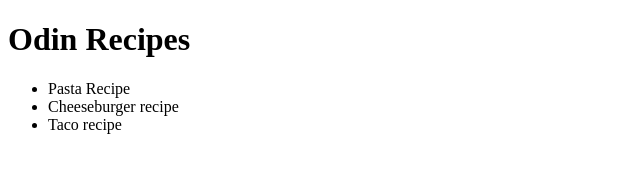
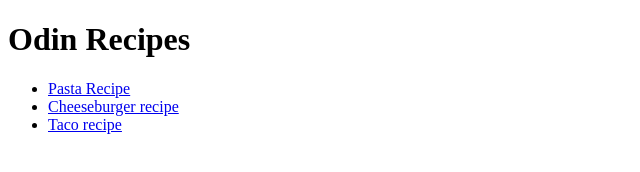
Before and after one commit to Y-IT98/odin-recipes, a plain HTML site: page index.html in a window 1280 px wide. Shown: the whole page, without its empty margins (0-640 px from the left). Drawn offline with Linux system fonts and the light colour scheme.

Commit message:
fixed the index.html page as it was not linking to the other recipes in the ul. Fixed some punctuation errors within the burger and taco recipe. Fixex a link not working within the taco list that leads to the recipe on google.

```diff
--- a/index.html
+++ b/index.html
@@ -9,9 +9,9 @@
 <body>
     <h1> Odin Recipes</h1>
     <ul>
-    <li><a href="../recipes/pasta.html"></a> Pasta Recipe </li>
-    <li><a href="../odin-recipes/recipes/burger.html"></a>Cheeseburger recipe</li>
-    <li><a href="../odin-recipes/recipes/taco.html"></a>Taco recipe </li>
+    <li><a href="../odin-recipes/recipes/pasta.html">Pasta Recipe</a></li>
+    <li><a href="../odin-recipes/recipes/burger.html">Cheeseburger recipe</a></li>
+    <li><a href="../odin-recipes/recipes/taco.html">Taco recipe</a> </li>
 
 
 
```
Also changed, not shown: recipes/burger.html (+1 -1 lines), recipes/taco.html (+1 -1 lines).
